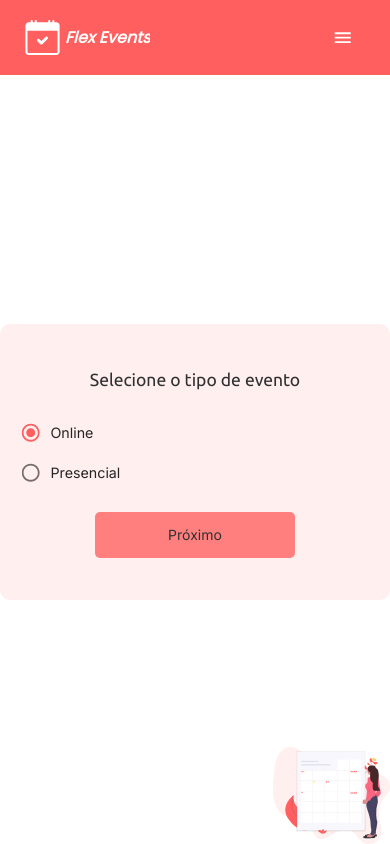
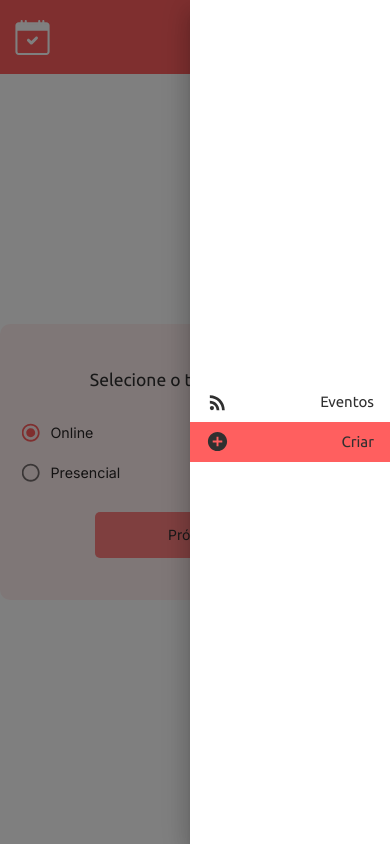
Before and after one commit to cajlonbatista/flexevents, a React (Create React App) app in the folder frontend/: page /add in a window 390 px wide. Both pictures are taken after a click on the button 342 px from the left and 37 px from the top of the page. Built offline with nearby package versions, Linux system fonts and the light colour scheme.

Commit message:
Finished project e header

```diff
--- a/frontend/public/index.html
+++ b/frontend/public/index.html
@@ -2,13 +2,13 @@
 <html lang="en">
   <head>
     <meta charset="utf-8" />
-    <link rel="icon" href="%PUBLIC_URL%/favicon.ico" />
+    <link rel="icon" href="./logo.svg" />
     <meta name="viewport" content="width=device-width, initial-scale=1" />
     <meta
       name="description"
       content=""
     />
-    <link rel="apple-touch-icon" href="%PUBLIC_URL%/logo192.png" />
+    <link rel="apple-touch-icon" href="./logo.svg" />
     <title>Flex Events</title>
   </head>
   <body>
--- a/frontend/src/components/Header/Header.js
+++ b/frontend/src/components/Header/Header.js
@@ -1,18 +1,20 @@
-import React from 'react';
+import React, { useState } from 'react';
 
 import { Link, useLocation } from 'react-router-dom';
 
-import { IconButton } from '@material-ui/core';
-
-import { HeaderContainer } from './styles';
+import { IconButton, SwipeableDrawer, List, ListItem } from '@material-ui/core';
 
 import addicon from '../../global/assets/add.svg';
 import feedicon from '../../global/assets/feed.svg';
 import logoicon from '../../global/assets/logo.svg';
 import MenuIcon from '@material-ui/icons/Menu';
 
+import { HeaderContainer, ItemDrawer } from './styles';
+
 export default function Header() {
   const location = useLocation();
+
+  const [open, setOpen] = useState(false);
 
   const menu = [
     {
@@ -27,6 +29,13 @@ export default function Header() {
     },
   ]
 
+  const offDrawer = () => {
+    setOpen(false);
+  }
+  const onDrawer = () => {
+    setOpen(true);
+  }
+
   return (
     <HeaderContainer>
       <Link to='/'>
@@ -34,10 +43,37 @@ export default function Header() {
         <span>Flex Events</span>
       </Link>
       <article>
-        <IconButton>
-          <MenuIcon style={{color: 'white'}}></MenuIcon>
+        <IconButton onClick={onDrawer}>
+          <MenuIcon style={{ color: 'white', fontSize: 30 }}></MenuIcon>
         </IconButton>
       </article>
+      <SwipeableDrawer anchor='right' open={open} onClose={offDrawer} onOpen={onDrawer}>
+        <List style={{ width: '100%', height: '100%', display: 'flex', flexDirection: 'column', justifyContent: 'center' }}>
+          {
+            menu.map(item => (
+              <div key={item.path} style={{ width: 200 }}>
+                {
+                  (item.path === location.pathname)
+                    ?
+                    <ListItem button style={{ background: '#ff5f5f' }}  onClick={offDrawer}>
+                      <ItemDrawer to={item.path} >
+                        <img src={item.icon} alt={item.title} />
+                        <span>{item.title}</span>
+                      </ItemDrawer>
+                    </ListItem>
+                    :
+                    <ListItem button onClick={offDrawer}>
+                      <ItemDrawer to={item.path}>
+                        <img src={item.icon} alt={item.title} />
+                        <span>{item.title}</span>
+                      </ItemDrawer>
+                    </ListItem>
+                }
+              </div>
+            ))
+          }
+        </List>
+      </SwipeableDrawer>
       <div>
         {
           menu.map(item => (
--- a/frontend/src/components/Header/styles.js
+++ b/frontend/src/components/Header/styles.js
@@ -1,4 +1,7 @@
 import styled from 'styled-components';
+
+import { Link } from 'react-router-dom';
+
 
 export const HeaderContainer = styled.header`
   width: 100vw;
@@ -53,11 +56,36 @@ export const HeaderContainer = styled.header`
     }
   }
   @media(max-width: 500px){
+    padding: 10px 15px;
     div:last-child{
       display: none;
     }
     article{
       display: block;
     }
+    >a{
+      img{
+        width: 18px;
+      }
+      span{
+        display: none;
+      }
+    }
   }
 `;
+
+export const ItemDrawer = styled(Link)`
+  width: 100%;
+  display: flex;
+  justify-content: space-between;
+  align-items: center;
+
+  img{
+    width: 23px;
+  }
+  span{
+    font-family: Ubuntu, sans-serif;
+    font-size: 15px;
+    color: #303030;
+  }
+`;
--- a/frontend/src/components/Select/styles.js
+++ b/frontend/src/components/Select/styles.js
@@ -57,4 +57,7 @@ export const SelectEvent = styled.section`
       }
     }
   }
+  @media(max-width: 500px){
+    background-image: none;
+  }
 `;
```
Also changed, not shown: frontend/public/logo.svg (added), 1 other file (tests, documents, lock files or other folders).
